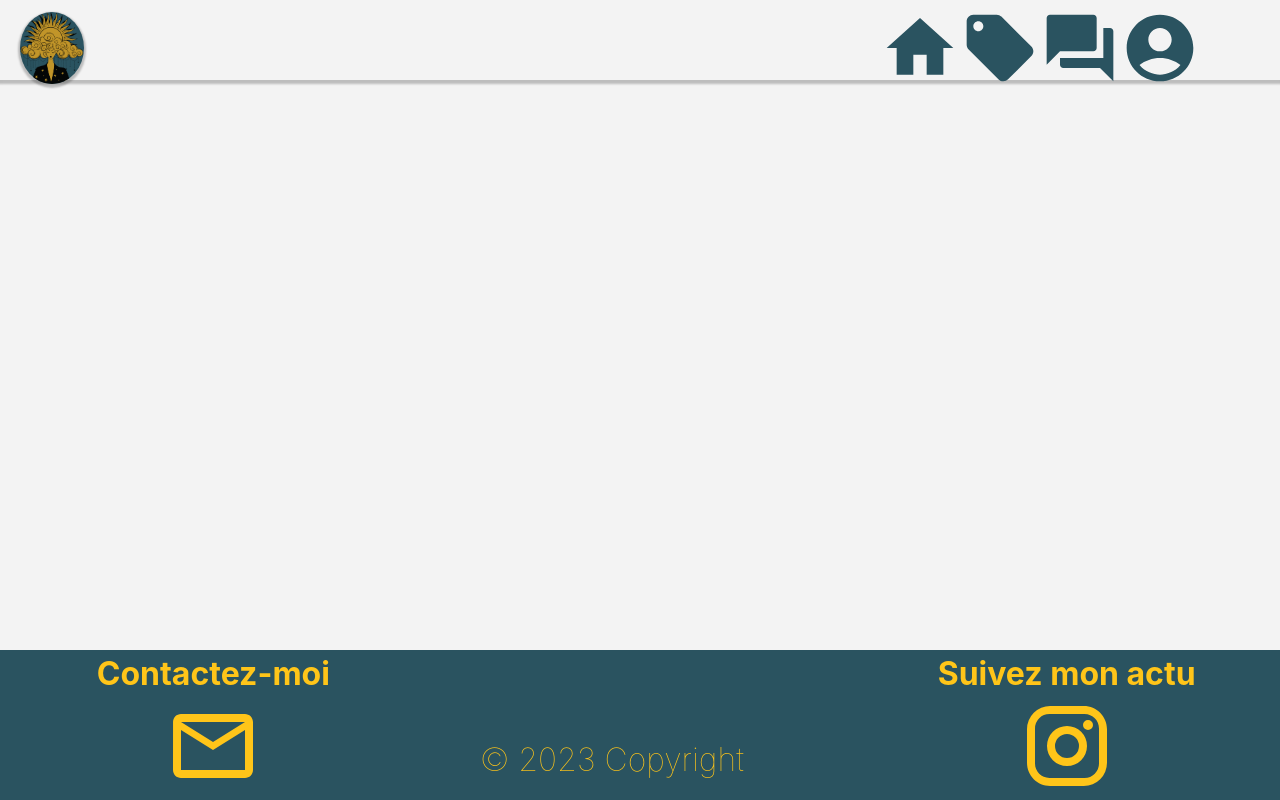
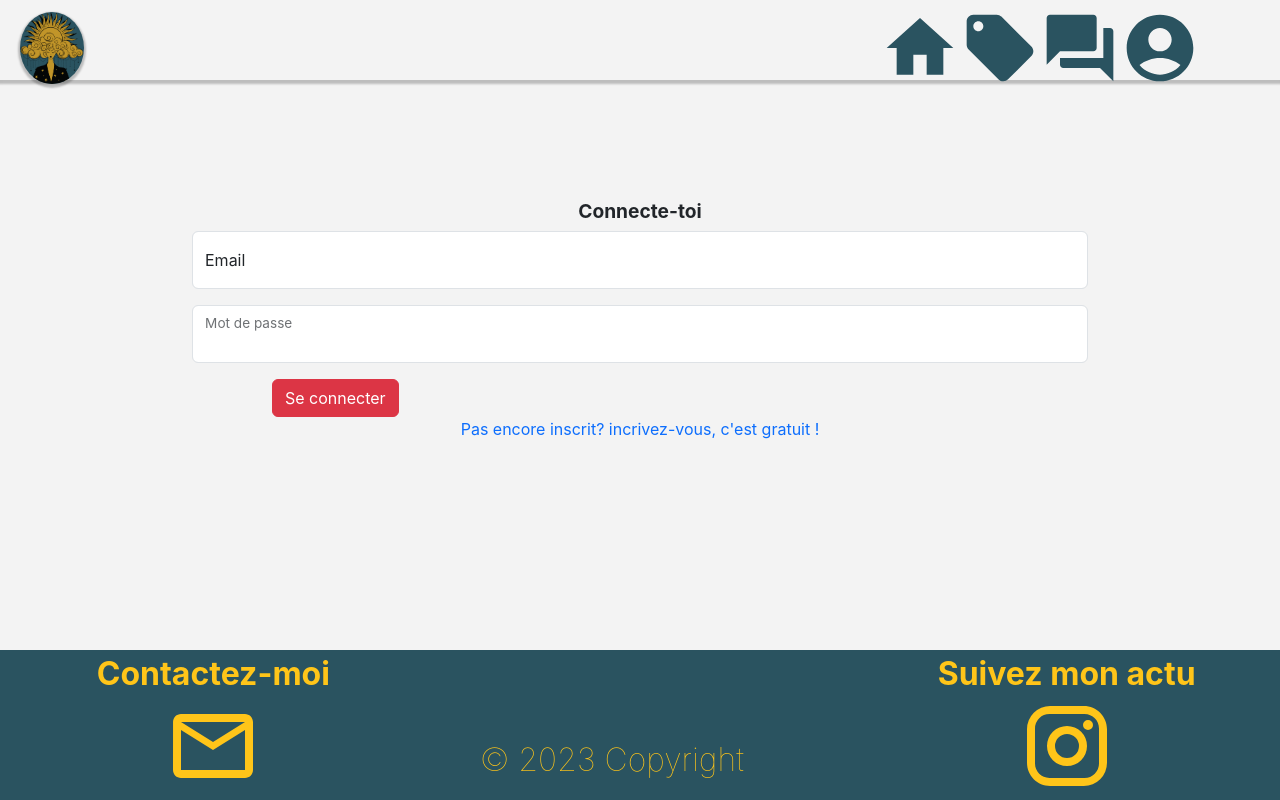
Before and after one commit to Joss2017/Coeima-front-end, a React (Create React App) app: page /login in a window 1280 px wide. Built offline with nearby package versions, Linux system fonts and the light colour scheme.

Commit message:
V1.5 mise en place du login

```diff
--- a/src/components/navbar/Navbar.css
+++ b/src/components/navbar/Navbar.css
@@ -2,6 +2,7 @@
   width: 100%;
   background-color: #f3f3f3;
   box-shadow: 0 2px 2px 2px rgba(9, 9, 9, 0.23);
+
 }
 
 .rounded-circle {
@@ -18,6 +19,7 @@
   justify-content: space-between;
   width: 280px;
   margin-right: 15px;
+
 }
 
 .logo-NB {
--- a/src/components/navbar/Navbar.tsx
+++ b/src/components/navbar/Navbar.tsx
@@ -25,7 +25,7 @@ export const Navbar = () => {
           </div>
 
           <div className='nav-item-3'>
-            <NavLink to='/services'>
+            <NavLink to='/service'>
               <LocalOfferIcon className='logo-NB' />
             </NavLink>
           </div>
@@ -35,7 +35,7 @@ export const Navbar = () => {
             </NavLink>
           </div>
           <div className='nav-item-5'>
-            <NavLink to='/signIn'>
+            <NavLink to='/login'>
               <AccountCircleIcon className='logo-NB' />
             </NavLink>
           </div>
--- a/src/pages/login/Login.css
+++ b/src/pages/login/Login.css
@@ -0,0 +1,18 @@
+.login-wrapper {
+  display: flex;
+  flex-direction: column;
+  align-items: center;
+  margin-top: 15vh;
+}
+
+.form-login {
+}
+
+.btn {
+  margin-left: 10vh;
+}
+
+.link-login {
+  margin-bottom: 10vh;
+  text-decoration: none;
+}
--- a/src/pages/login/Login.tsx
+++ b/src/pages/login/Login.tsx
@@ -1,28 +1,77 @@
 import axios, { AxiosResponse } from 'axios';
 import React, { FormEvent, useEffect, useRef, useState } from 'react';
-import { useNavigate } from 'react-router-dom';
+import { Link, useNavigate } from 'react-router-dom';
 import './Login.css';
 
 export const Login = () => {
-  //---------------------------------------------Eléments d'états----------------------------------//
+  //---------------------------------------------useRef permets de recupérer les valeurs des données entrantes-------------------------//
+  const emailElement = useRef<HTMLInputElement>(null);
+  const passwordElement = useRef<HTMLInputElement>(null);
 
-  const userRef = useRef(null);
-  const errRef = useRef(null);
+  //---------------------------------------------useState permets de gérer l'état si user est conecté ou pas-------------------------//
 
-  //--- ------------------------------------------Eléments d'états-----------------------------------//
+  const [isUserLoggedIn, setIsUserLoggedIn] = useState<boolean>(false);
 
-  const [user, setUser] = useState('');
-  const [password, setPassword] = useState('');
-  const [errMessage, setErrMessage] = useState('');
-  //--- ------------------------------------------Type booléen-----------------------------------//
+  const navigate = useNavigate();
 
-  const [success, setSuccess] = useState(false);
+  const handleSubmitForm = async (e: FormEvent) => {
+    console.log('handleSubmitForm');
+    e.preventDefault();
+    console.log(emailElement.current?.value);
+    console.log(passwordElement.current?.value);
 
-  useEffect(() => {}, []);
+    axios
+      .post('http://api-memit.dev-formation.fr/api/auth/login', {
+        email: emailElement.current?.value,
+        password: passwordElement.current?.value,
+      })
+      .then((response: AxiosResponse) => {
+        const token = response.data.accessToken;
+        if (token) {
+          localStorage.setItem('token', token);
+          setIsUserLoggedIn(token);
+          setTimeout(() => navigate('/dashboard'), 1000);
+        }
+      })
 
-  useEffect(() => {
-    setErrMessage('');
-  }, [user, password]);
+      .catch(() => {
+        alert('Combinaison adresse mail/ mot de passe non trouvée');
+        window.location.reload();
+      });
+  };
 
-  return <div></div>;
+  return (
+    <div className='login-wrapper'>
+      <h1 className='title-login'>Connecte-toi</h1>
+      <form onSubmit={handleSubmitForm} className='form-login'>
+        <div className='form-floating mb-3'>
+          <input
+            type='email'
+            className='form-control'
+            id='emailUser'
+            placeholder='name@example.com'
+            ref={emailElement}
+          />
+          <label htmlFor='emailUser'>Email</label>
+        </div>
+        <div className='form-floating'>
+          <input
+            type='password'
+            className='form-control'
+            id='passwordUser'
+            ref={passwordElement}
+          />
+          <label htmlFor='passwordUser'>Mot de passe</label>
+        </div>
+        <button className=' btn btn-danger mt-3' type='submit'>
+          Se connecter
+        </button>
+      </form>
+      <p>
+        <Link to='/register' className='link-login'>
+          Pas encore inscrit? incrivez-vous, c'est gratuit !
+        </Link>
+      </p>
+    </div>
+  );
 };
```
